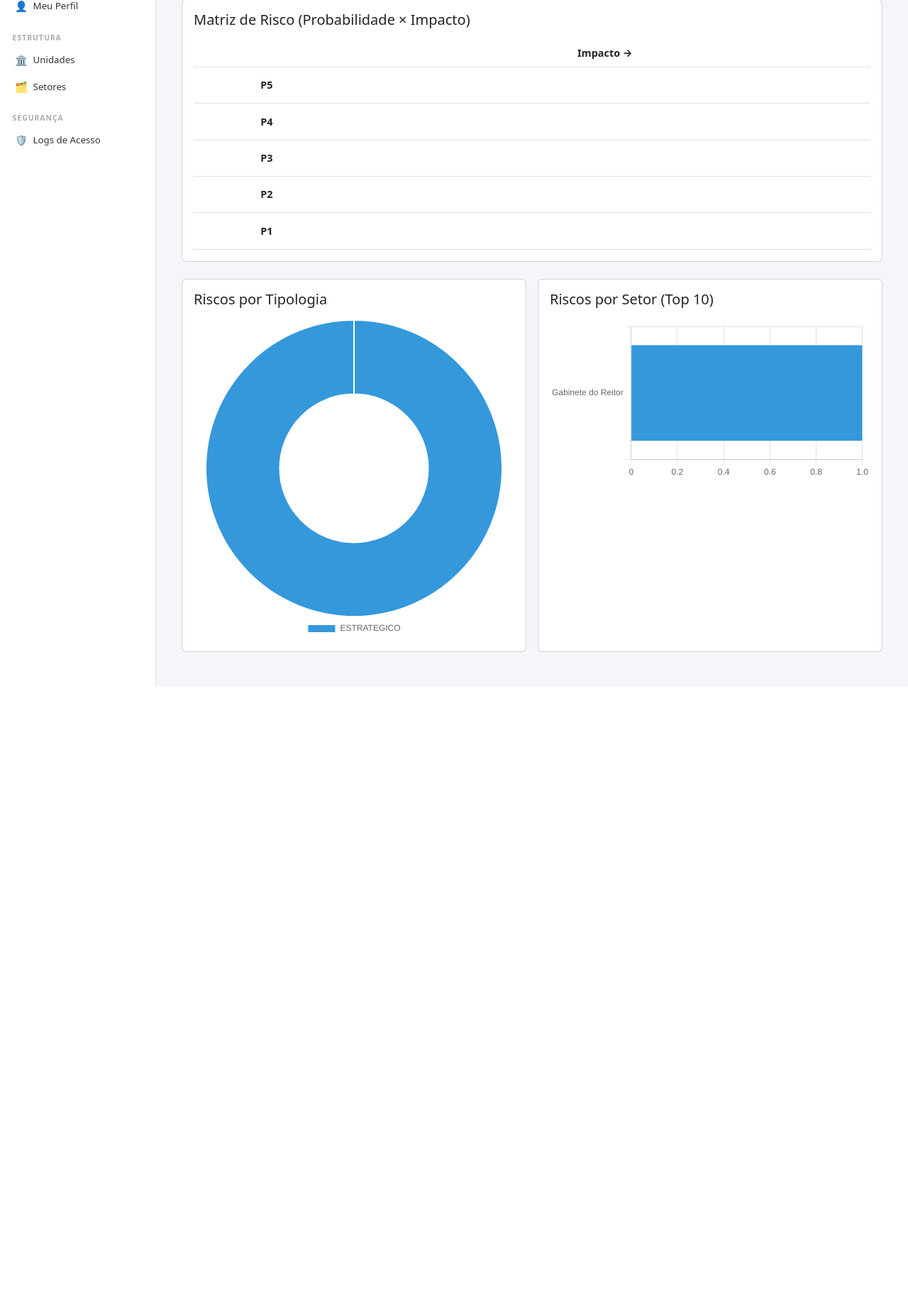
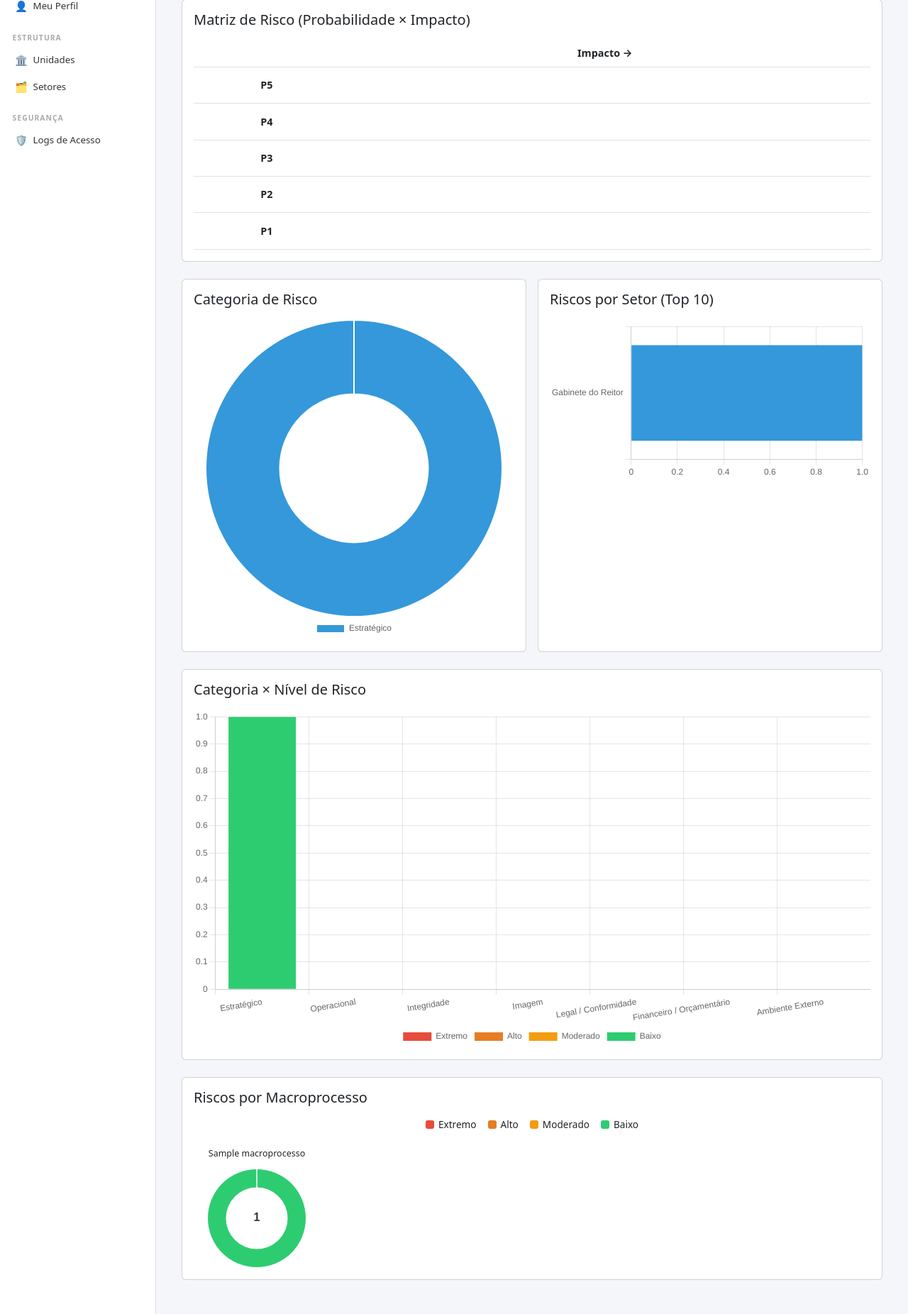
Before and after one commit to CTISM-Prof-Henry/software-formularios-kanbanda, a Django app: page /riscos/dashboard/ in a window 1280 px wide. Shown: the part 338-2190 px from the top of the page at 71% size. Before the commit the page ends 1305 px from the top, so only its background shows below. Run offline with Django 4.2, Linux system fonts and the light colour scheme; a user stored in the database is signed in; data comes from the database, SQL or seed files in the repository; tables that the repository leaves empty hold one stand-in row (values such as "Sample post"); parts of the project's set-up code (start-up, migrations or seed data) failed here and were passed over.

Commit message:
Fix do dashboard

```diff
--- a/risco_ufsm/riscos/views.py
+++ b/risco_ufsm/riscos/views.py
@@ -16,7 +16,7 @@
 from organizacional.models import Setor, Unidade, UsuarioSetor
 
 from .services import qs_planos, pode_editar
-from .models import PlanoDeRisco, AvaliacaoRisco, Notificacao
+from .models import PlanoDeRisco, AvaliacaoRisco, IdentificacaoRisco, Notificacao
 from .forms import IdentificacaoForm, AvaliacaoForm, TratamentoForm, RemanejarForm
 
 # Valores do campo perfil no modelo de usuário — mantenha em sincronia com accounts/models.py
@@ -91,10 +91,18 @@
         qs = qs.filter(
             Q(identificacao__tipologia__icontains=busca)
             | Q(identificacao__descricao_evento__icontains=busca)
-            | Q(avaliacao__nivel_risco_residual__icontains=busca)
+            | Q(avaliacao__nivel_residual__icontains=busca)
             | Q(setor__nome__icontains=busca)
             | Q(status__icontains=busca)
         )
+
+    # Filtro vindo das células da matriz do dashboard (probabilidade × impacto).
+    # Só aplica quando ambos vêm preenchidos e numéricos.
+    prob = request.GET.get('probabilidade')
+    imp = request.GET.get('impacto')
+    if prob and imp and prob.isdigit() and imp.isdigit():
+        qs = qs.filter(avaliacao__probabilidade=int(prob),
+                       avaliacao__impacto=int(imp))
 
     context = {
         'planos': qs.select_related('setor', 'criado_por').order_by('-criado_em'),
@@ -152,13 +160,14 @@
         'EXTREMO':  avaliacoes.filter(nivel_residual='EXTREMO').count(),
     }
 
-    # --- Gráfico de rosca por tipologia ---
+    # --- Gráfico de rosca por tipologia (Categoria de Risco) ---
+    TIPOS = dict(IdentificacaoRisco.TIPOLOGIA_CHOICES)
     por_tipologia = (
         planos.values('identificacao__tipologia')
               .annotate(total=Count('id'))
               .order_by('-total')
     )
-    labels_tipologia = [item['identificacao__tipologia'] or 'Sem tipologia'
+    labels_tipologia = [TIPOS.get(item['identificacao__tipologia'], 'Sem tipologia')
                         for item in por_tipologia]
     dados_tipologia = [item['total'] for item in por_tipologia]
 
@@ -190,6 +199,55 @@
             })
         matriz.append({'prob': prob, 'celulas': celulas})
 
+    # --- Categoria × Nível de Risco (barras empilhadas) ---
+    # TIPOS já definido na seção de tipologia.
+    NIVEIS = ['EXTREMO', 'ALTO', 'MODERADO', 'BAIXO']
+    COR = {'EXTREMO': '#e74c3c', 'ALTO': '#e67e22',
+           'MODERADO': '#f39c12', 'BAIXO': '#2ecc71'}
+    NOMES_NIVEL = dict(AvaliacaoRisco.NIVEL_CHOICES)
+
+    cn = (planos.values('identificacao__tipologia', 'avaliacao__nivel_residual')
+                .annotate(total=Count('id')))
+    base = {k: {n: 0 for n in NIVEIS} for k in TIPOS}
+    for r in cn:
+        t, n = r['identificacao__tipologia'], r['avaliacao__nivel_residual']
+        if t in base and n in base[t]:
+            base[t][n] = r['total']
+
+    labels_categoria = json.dumps(list(TIPOS.values()), cls=DjangoJSONEncoder)
+    datasets_categoria = json.dumps([
+        {'label': NOMES_NIVEL[n], 'data': [base[k][n] for k in TIPOS],
+         'backgroundColor': COR[n]}
+        for n in NIVEIS
+    ], cls=DjangoJSONEncoder)
+
+    # --- Riscos por Macroprocesso (um doughnut por macroprocesso) ---
+    macros = (planos.values('identificacao__macroprocesso__nome',
+                            'avaliacao__nivel_residual')
+                    .annotate(total=Count('id')))
+    nomes = sorted({(m['identificacao__macroprocesso__nome'] or 'Sem macroprocesso')
+                    for m in macros})
+    bm = {nome: {n: 0 for n in NIVEIS} for nome in nomes}
+    for m in macros:
+        nome = m['identificacao__macroprocesso__nome'] or 'Sem macroprocesso'
+        n = m['avaliacao__nivel_residual']
+        if n in bm[nome]:
+            bm[nome][n] = m['total']
+
+    # Uma entrada por macroprocesso → vira um minigráfico no grid.
+    # Oculta macroprocessos sem nenhum risco no escopo atual.
+    graficos_macro = json.dumps([
+        {
+            'nome': nome,
+            'data': [bm[nome][n] for n in NIVEIS],
+            'total': sum(bm[nome].values()),
+        }
+        for nome in nomes
+        if sum(bm[nome].values()) > 0
+    ], cls=DjangoJSONEncoder)
+    niveis_macro = json.dumps([NOMES_NIVEL[n] for n in NIVEIS], cls=DjangoJSONEncoder)
+    cores_macro = json.dumps([COR[n] for n in NIVEIS], cls=DjangoJSONEncoder)
+
     context = {
         'unidades': unidades,
         'unidade_id': unidade_id,
@@ -202,6 +260,11 @@
         'dados_tipologia': json.dumps(dados_tipologia, cls=DjangoJSONEncoder),
         'labels_setor': json.dumps(labels_setor, cls=DjangoJSONEncoder),
         'dados_setor': json.dumps(dados_setor, cls=DjangoJSONEncoder),
+        'labels_categoria': labels_categoria,
+        'datasets_categoria': datasets_categoria,
+        'graficos_macro': graficos_macro,
+        'niveis_macro': niveis_macro,
+        'cores_macro': cores_macro,
     }
     return render(request, 'riscos/dashboard.html', context)
 
--- a/risco_ufsm/templates/riscos/dashboard.html
+++ b/risco_ufsm/templates/riscos/dashboard.html
@@ -19,6 +19,24 @@
   .nivel-extremo  { background-color: #e74c3c; }
   .card-extremo { border-left: 4px solid #e74c3c; }
   .card-extremo .display-6 { color: #e74c3c; }
+
+  /* Grid de minigráficos por macroprocesso (legenda única acima do grid) */
+  .legenda-macro {
+    display: flex; gap: 16px; justify-content: center; flex-wrap: wrap;
+    margin-bottom: 16px; font-size: .85rem;
+  }
+  .legenda-macro span { display: inline-flex; align-items: center; gap: 6px; }
+  .legenda-macro i { width: 12px; height: 12px; border-radius: 3px; display: inline-block; }
+  .grid-macro {
+    display: grid; gap: 16px;
+    grid-template-columns: repeat(auto-fill, minmax(150px, 1fr));
+  }
+  .grid-macro .mini { text-align: center; }
+  .grid-macro .mini h4 {
+    font-size: .78rem; margin: 0 0 6px; line-height: 1.2;
+    min-height: 2.4em; display: flex; align-items: center; justify-content: center;
+  }
+  .grid-macro .mini .wrap { position: relative; max-width: 140px; margin: 0 auto; }
 </style>
 {% endblock %}
 
@@ -109,7 +127,7 @@
     <div class="col-md-6">
       <div class="card h-100">
         <div class="card-body">
-          <h2 class="h5 mb-3">Riscos por Tipologia</h2>
+          <h2 class="h5 mb-3">Categoria de Risco</h2>
           <canvas id="graficoTipologia"></canvas>
         </div>
       </div>
@@ -121,6 +139,23 @@
           <canvas id="graficoSetor"></canvas>
         </div>
       </div>
+    </div>
+  </div>
+
+  <!-- Categoria × Nível de Risco (barras empilhadas) -->
+  <div class="card mb-4">
+    <div class="card-body">
+      <h2 class="h5 mb-3">Categoria × Nível de Risco</h2>
+      <canvas id="graficoCategoriaNivel"></canvas>
+    </div>
+  </div>
+
+  <!-- Riscos por Macroprocesso (grid de minigráficos) -->
+  <div class="card mb-4">
+    <div class="card-body">
+      <h2 class="h5 mb-3">Riscos por Macroprocesso</h2>
+      <div id="legendaMacro" class="legenda-macro"></div>
+      <div id="gridMacro" class="grid-macro"></div>
     </div>
   </div>
 </div>
@@ -149,5 +184,69 @@
     },
     options: { indexAxis: 'y', plugins: { legend: { display: false } } }
   });
+
+  // Categoria × Nível de Risco — barras empilhadas (X = tipologias, série por nível)
+  new Chart(document.getElementById('graficoCategoriaNivel'), {
+    type: 'bar',
+    data: {
+      labels: {{ labels_categoria|safe }},
+      datasets: {{ datasets_categoria|safe }}
+    },
+    options: {
+      plugins: { legend: { position: 'bottom' } },
+      scales: { x: { stacked: true }, y: { stacked: true, beginAtZero: true } }
+    }
+  });
+
+  // Riscos por Macroprocesso — um doughnut por macroprocesso, gerado em forEach
+  (function () {
+    const dados  = {{ graficos_macro|safe }};
+    const niveis = {{ niveis_macro|safe }};
+    const cores  = {{ cores_macro|safe }};
+    const grid   = document.getElementById('gridMacro');
+
+    // legenda única do grid
+    document.getElementById('legendaMacro').innerHTML =
+      niveis.map((n, i) => `<span><i style="background:${cores[i]}"></i>${n}</span>`).join('');
+
+    // total no centro de cada doughnut
+    const centro = {
+      id: 'centro',
+      afterDraw(chart) {
+        const {ctx, chartArea:{left, right, top, bottom}} = chart;
+        const t = chart.options.plugins.centro.total;
+        ctx.save();
+        ctx.font = '600 16px sans-serif';
+        ctx.fillStyle = '#333';
+        ctx.textAlign = 'center';
+        ctx.textBaseline = 'middle';
+        ctx.fillText(t, (left + right) / 2, (top + bottom) / 2);
+        ctx.restore();
+      }
+    };
+
+    dados.forEach((m, idx) => {
+      const card = document.createElement('div');
+      card.className = 'mini';
+      card.innerHTML = `<h4 title="${m.nome}">${m.nome}</h4>
+                        <div class="wrap"><canvas id="macro_${idx}"></canvas></div>`;
+      grid.appendChild(card);
+
+      new Chart(card.querySelector('canvas'), {
+        type: 'doughnut',
+        data: { labels: niveis,
+                datasets: [{ data: m.data, backgroundColor: cores, borderWidth: 1 }] },
+        options: {
+          cutout: '62%',
+          plugins: {
+            legend: { display: false },          // legenda é a única, lá em cima
+            centro: { total: m.total },
+            tooltip: { callbacks: { label: c => `${c.label}: ${c.parsed}` } }
+          }
+        },
+        plugins: [centro]
+      });
+    });
+  })();
 </script>
 {% endblock %}
```
